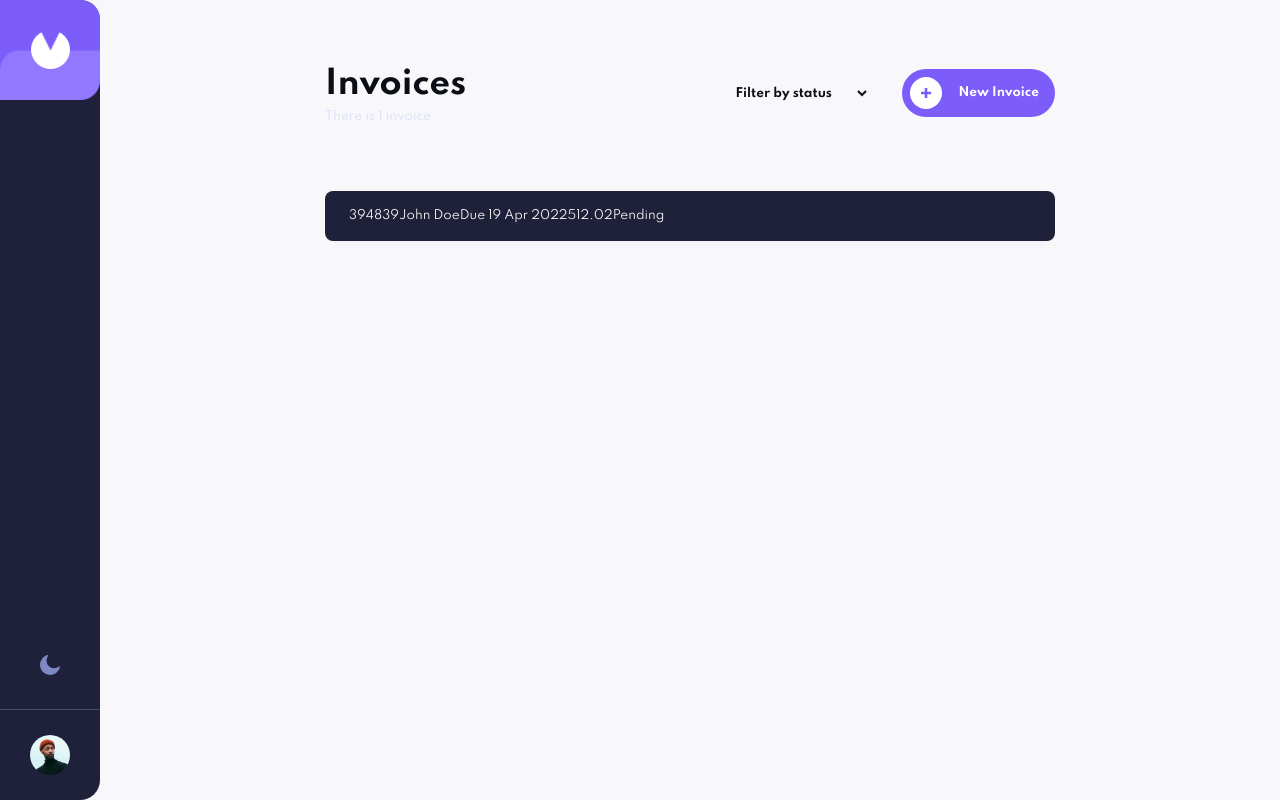
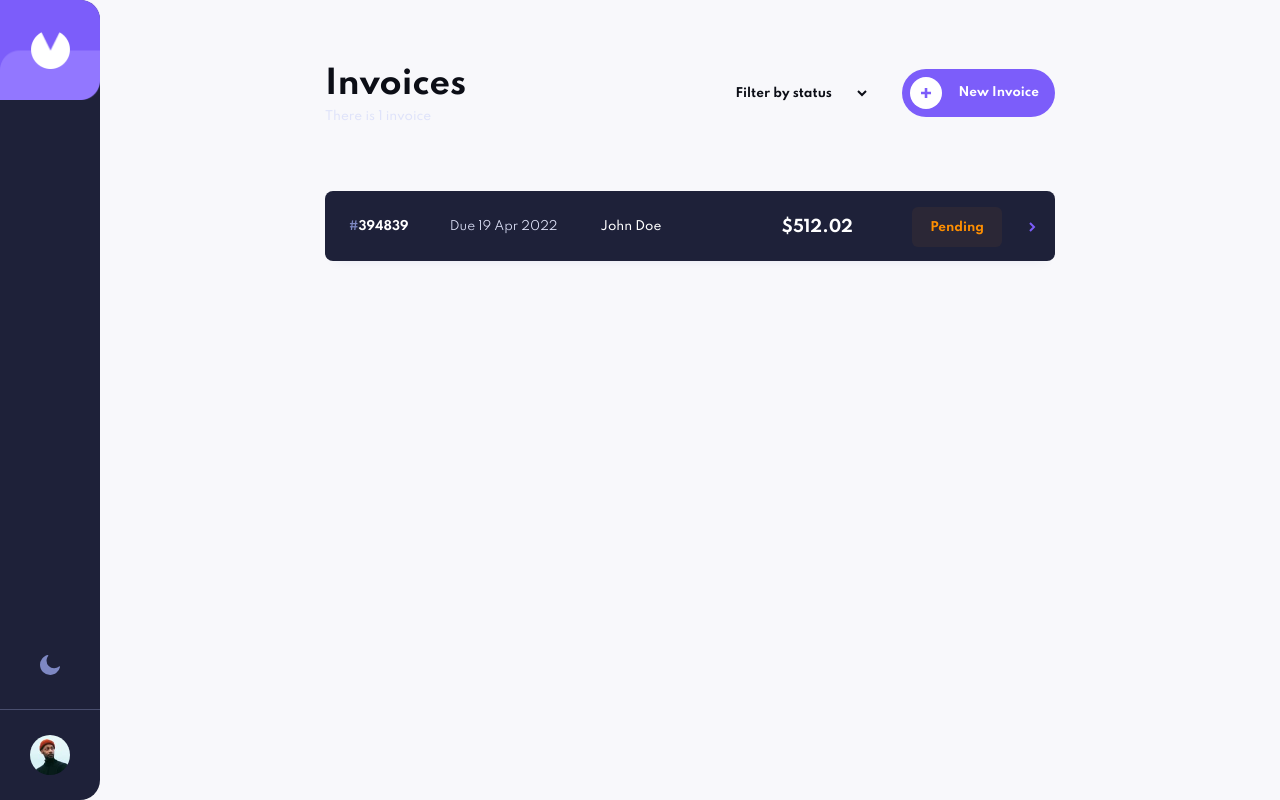
Before and after one commit to rrichetto15/invoice-app, a React (Create React App) app: page / in a window 1280 px wide. Built offline with nearby package versions, Linux system fonts and the light colour scheme.

Commit message:
add styling for invoice item preview

```diff
--- a/src/components/InvoiceModal.js
+++ b/src/components/InvoiceModal.js
@@ -57,8 +57,6 @@ const InvoiceModal = () => {
       status: 'Pending',
       amount: 499.99,
     };
-
-    console.log(invoice);
 
     dispatch({ type: 'CREATE', payload: invoice });
   };
--- a/src/pages/dashboard/InvoiceItem.js
+++ b/src/pages/dashboard/InvoiceItem.js
@@ -1,28 +1,81 @@
 import React from 'react';
 import { Link } from 'react-router-dom';
 import styled from 'styled-components';
+
+import iconArrow from '../../assets/icon-arrow-right.svg';
 
 const InvoiceItem = ({ invoice }) => {
   const { invoiceNumber, toName, issueDate, amount, status } = invoice;
 
   return (
     <InvoiceItemLink to="/">
-      <span>{invoiceNumber}</span>
-      <span>{toName}</span>
-      <span>{issueDate}</span>
-      <span>{amount}</span>
-      <span>{status}</span>
+      <span className="number">
+        <span>#</span>
+        {invoiceNumber}
+      </span>
+      <span className="date">{issueDate}</span>
+      <span className="name">{toName}</span>
+      <span className="amount">${amount}</span>
+      <span className="status">
+        <span className="status-inner">{status}</span>{' '}
+      </span>
+      <span className="arrow">
+        <img src={iconArrow} alt="View Invoice Details" />
+      </span>
     </InvoiceItemLink>
   );
 };
 
 const InvoiceItemLink = styled(Link)`
+  display: grid;
+  grid-template-columns: 8rem 13rem 16rem 11rem 9rem 2rem;
+  justify-content: space-between;
+  align-items: center;
   background: var(--invoice-item-background);
   box-shadow: 0px 10px 10px -10px rgba(72, 84, 159, 0.100397);
   border-radius: 0.8rem;
-  padding: 1.6rem 2.4rem;
+  padding: 1.6rem 1.2rem 1.4rem 2.4rem;
   text-decoration: none;
   color: var(--color-white);
+
+  .number {
+    font-weight: 700;
+
+    span {
+      color: var(--color-primary-light-2);
+    }
+  }
+
+  .date {
+    color: var(--color-light-2);
+  }
+
+  .name {
+    font-weight: 500;
+  }
+
+  .amount {
+    font-size: 1.6rem;
+    font-weight: 700;
+  }
+
+  .status {
+    display: flex;
+    justify-content: center;
+    background: #2b2736;
+    border-radius: 6px;
+    padding: 1.2rem 2.4rem 1rem 2.4rem;
+
+    .status-inner {
+      color: #ff8f00;
+      font-weight: 700;
+    }
+  }
+
+  .arrow {
+    display: flex;
+    justify-content: center;
+  }
 `;
 
 export default InvoiceItem;
```
